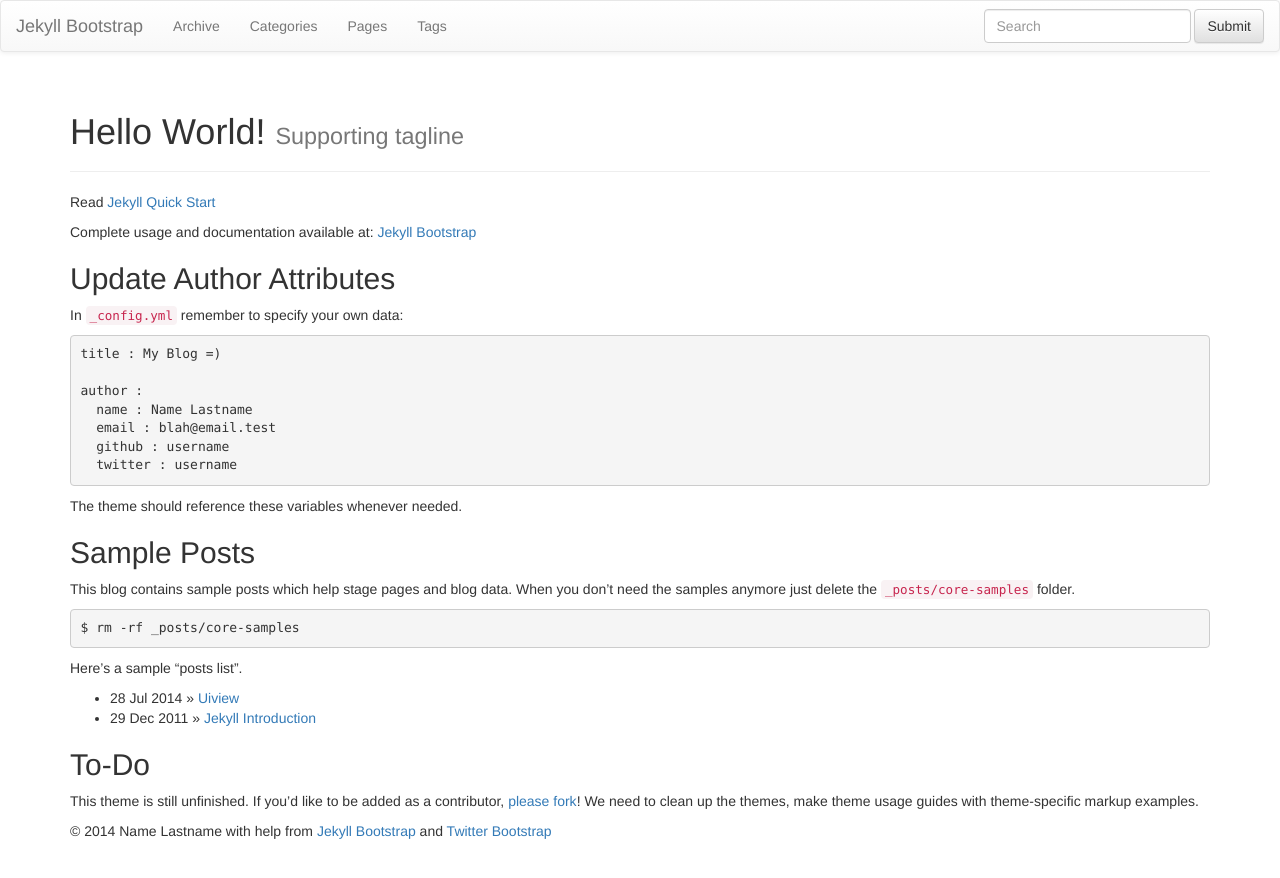
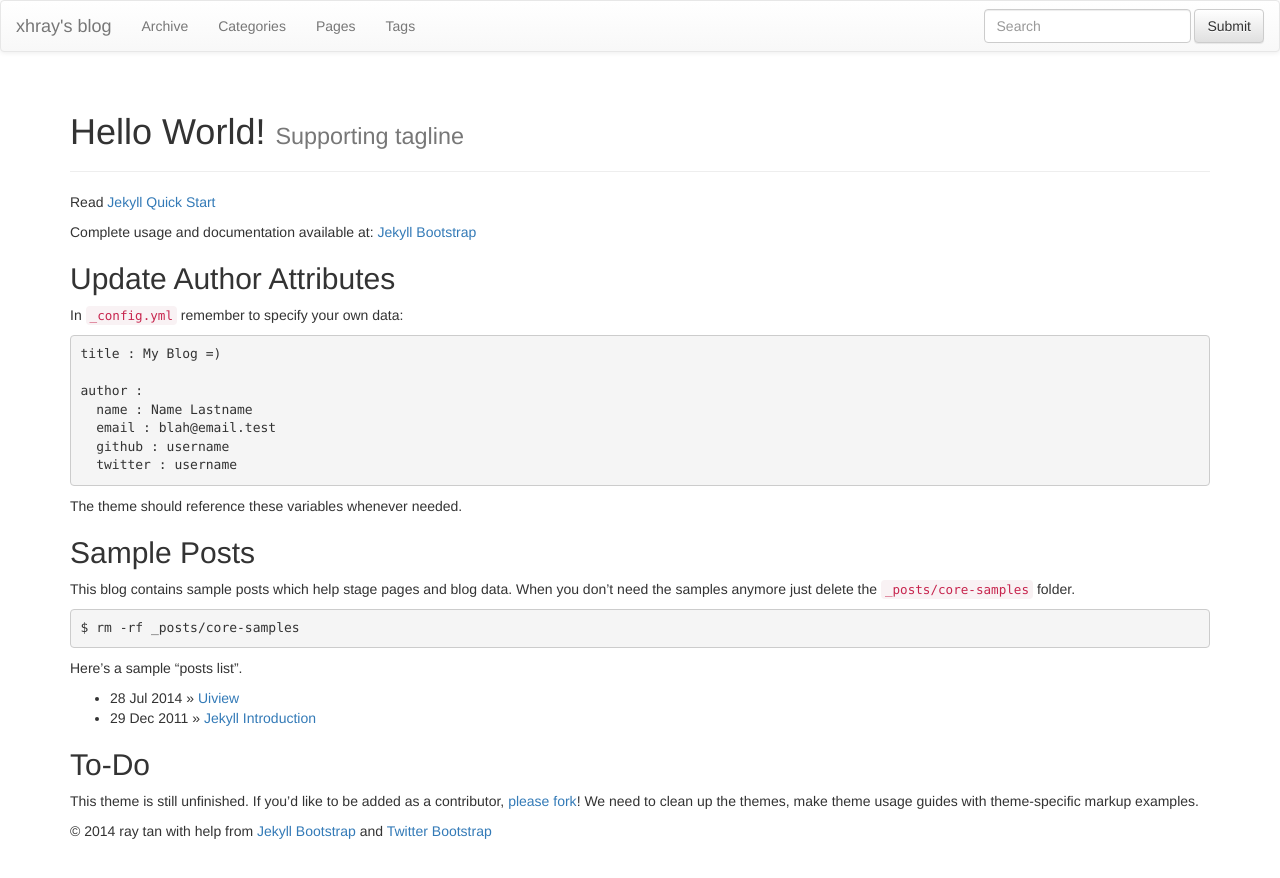
Before and after one commit to xhray/xhray.github.com, a Jekyll site: the page built from index.md, in a window 1280 px wide. Shown: the top 878 px of the page. Built offline with Jekyll 4.4.1, drawn with Linux system fonts in a browser that asks for light colours; nearby versions of some CDN libraries; library files that are not in the unit come from our copies.

Commit message:
config.yml

```diff
--- a/_config.yml
+++ b/_config.yml
@@ -8,13 +8,13 @@
 # Themes are encouraged to use these universal variables
 # so be sure to set them if your theme uses them.
 #
-title : Jekyll Bootstrap
+title : xhray's blog
 tagline: Site Tagline
 author :
-  name : Name Lastname
-  email : blah@email.test
-  github : username
-  twitter : username
+  name : ray tan
+  email : rayfuture@gmail.com
+  github : xhray
+  twitter : xhray
   feedburner : feedname
 
 # The production_url is only used when full-domain names are needed
@@ -25,7 +25,7 @@
 # Else if you are pushing to username.github.io, replace with your username.
 # Finally if you are pushing to a GitHub project page, include the project name at the end.
 #
-production_url : http://username.github.io
+production_url : http://xhray.github.io
 
 # All Jekyll-Bootstrap specific configurations are namespaced into this hash
 #
```
